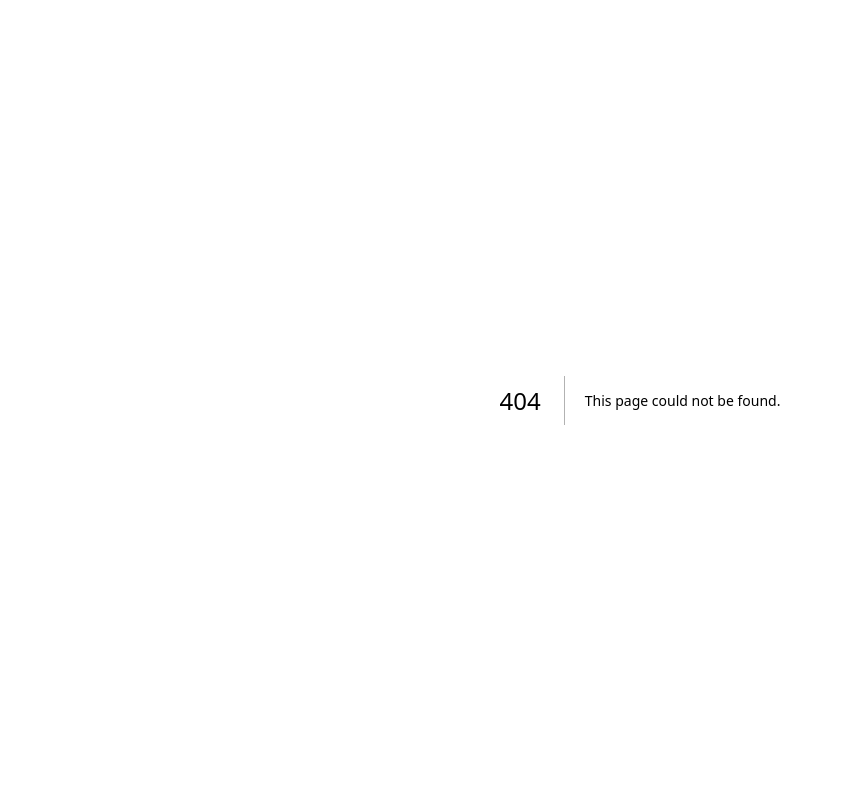
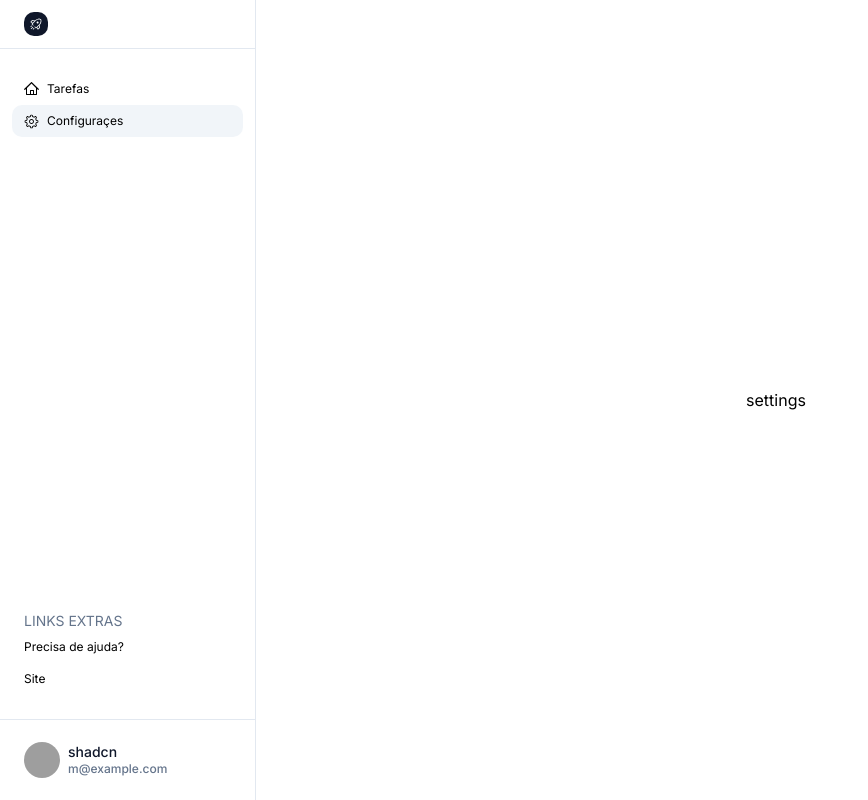
Before and after one commit to viniciusleonel/micro-saas-sample, a Next.js app: page /app/settings in a window 1280 px wide. Before the commit this address had no page. Shown: the whole page, without its empty margins (0-868 px from the left). Built offline with nearby package versions, Linux system fonts and the light colour scheme; grey boxes are pictures that could not be loaded.

Commit message:
feat: criando sidebar

```diff
--- a/package.json
+++ b/package.json
@@ -63,10 +63,11 @@
     "zod": "^3.23.8"
   },
   "devDependencies": {
+    "@rocketseat/eslint-config": "^2.2.2",
     "@types/node": "^20",
     "@types/react": "^18",
     "@types/react-dom": "^18",
-    "eslint": "^8",
+    "eslint": "^8.57.0",
     "eslint-config-next": "14.2.4",
     "postcss": "^8",
     "tailwindcss": "^3.4.1",
--- /dev/null
+++ b/src/app/app/__components/main-sidebar.tsx
@@ -0,0 +1,65 @@
+"use client";
+
+import {
+    Sidebar,
+    SidebarFooter,
+    SidebarHeader,
+    SidebarMain,
+    SidebarNav,
+    SidebarNavHeader,
+    SidebarNavHeaderTitle,
+    SidebarNavLink,
+    SidebarNavMain,
+} from "@/components/dashboard/sidebar";
+import { GearIcon, HomeIcon } from "@radix-ui/react-icons";
+import { usePathname } from "next/navigation";
+import { UserDropdown } from "./user-dropdown";
+import { Logo } from "@/components/logo";
+
+export function MainSidebar() {
+
+    const pathname = usePathname();
+
+    const isActive = (path: string) => {
+        return pathname === path;
+    };
+
+    return (
+        <Sidebar>
+            <SidebarHeader>
+                <Logo />
+            </SidebarHeader>
+
+            <SidebarMain className="flex flex-col flex-grow">
+                <SidebarNav>
+                    <SidebarNavMain>
+                        <SidebarNavLink className="flex items-center gap-2" href="/app" active={isActive("/app")}>
+                            <HomeIcon />Tarefas
+                        </SidebarNavLink>
+                        <SidebarNavLink className="flex items-center gap-2" href="/app/settings" active={isActive("/app/settings")}>
+                            <GearIcon />Configuraçes
+                        </SidebarNavLink>
+                    </SidebarNavMain>
+                </SidebarNav>
+
+                <SidebarNav className="mt-auto">
+                    <SidebarNavMain>
+                        <SidebarNavHeader>
+                            <SidebarNavHeaderTitle>
+                                Links extras
+                            </SidebarNavHeaderTitle>
+                        </SidebarNavHeader>
+                        <SidebarNavLink href="/">
+                            Precisa de ajuda?
+                        </SidebarNavLink>
+                        <SidebarNavLink href="/">Site</SidebarNavLink>
+                    </SidebarNavMain>
+                </SidebarNav>
+            </SidebarMain>
+
+            <SidebarFooter>
+                <UserDropdown />
+            </SidebarFooter>
+        </Sidebar>
+    );
+}
--- /dev/null
+++ b/src/app/app/__components/user-dropdown.tsx
@@ -0,0 +1,78 @@
+import { Avatar, AvatarFallback, AvatarImage } from "@/components/ui/avatar";
+import { Button } from "@/components/ui/button";
+import {
+    DropdownMenu,
+    DropdownMenuContent,
+    DropdownMenuGroup,
+    DropdownMenuItem,
+    DropdownMenuLabel,
+    DropdownMenuSeparator,
+    DropdownMenuTrigger,
+} from "@/components/ui/dropdown-menu";
+import { ExitIcon, GearIcon, RocketIcon } from "@radix-ui/react-icons";
+
+export function UserDropdown() {
+    return (
+        <DropdownMenu>
+            <DropdownMenuTrigger asChild>
+                <Button
+                    variant="link"
+                    className="relative h-8 flex items-center space-x-2 !px-0 justify-between w-full"
+                >
+                    <Avatar className="h-9 w-9">
+                        <AvatarImage
+                            src="/avatars/03.png"
+                            alt="@shadcn"
+                        />
+                        <AvatarFallback>SC</AvatarFallback>
+                    </Avatar>
+                    <div className="flex flex-col flex-1 text-left space-y-1">
+                        <p className="text-sm font-medium leading-none">
+                            shadcn
+                        </p>
+                        <p className="text-xs leading-none text-muted-foreground">
+                            m@example.com
+                        </p>
+                    </div>
+                </Button>
+            </DropdownMenuTrigger>
+            <DropdownMenuContent
+                className="w-56"
+                align="end"
+                forceMount
+            >
+                <DropdownMenuLabel className="font-normal">
+                    <div className="flex flex-col space-y-1">
+                        <p className="text-sm font-medium leading-none">
+                            shadcn
+                        </p>
+                        <p className="text-xs leading-none text-muted-foreground">
+                            m@example.com
+                        </p>
+                    </div>
+                </DropdownMenuLabel>
+
+                <DropdownMenuSeparator />
+
+                <DropdownMenuGroup>
+
+                    <DropdownMenuItem className="flex items-center gap-2">
+                        <GearIcon />
+                        Configuraçes
+                    </DropdownMenuItem>
+
+                    <DropdownMenuItem className="flex items-center gap-2">
+                        <RocketIcon />
+                        Upgrade
+                    </DropdownMenuItem>
+
+                </DropdownMenuGroup>
+                <DropdownMenuSeparator />
+                <DropdownMenuItem className="flex items-center gap-2">
+                    <ExitIcon />
+                    Log out
+                </DropdownMenuItem>
+            </DropdownMenuContent>
+        </DropdownMenu>
+    );
+}
--- /dev/null
+++ b/src/app/app/layout.tsx
@@ -0,0 +1,16 @@
+import { MainSidebar } from "./__components/main-sidebar";
+
+export default function AppLayout({ children }: { children: React.ReactNode }) {
+    return (
+    <div className="grid grid-cols-[16rem_1fr] gap-4">
+
+        <MainSidebar />
+
+        <main>
+            {children}
+        </main>
+
+    </div>
+
+    );
+}
--- /dev/null
+++ b/src/app/app/settings/page.tsx
@@ -0,0 +1,8 @@
+export default function SettingsPage() {
+
+    return (
+        <main className="flex  items-center justify-center h-screen">
+            <h1>settings</h1>
+        </main>
+    );
+}
--- a/src/app/auth/__components/auth-form.tsx
+++ b/src/app/auth/__components/auth-form.tsx
@@ -34,6 +34,7 @@ export function AuthForm() {
 
 
     return (
+        <div className="flex justify-center items-center h-screen">
             <div className="mx-auto max-w-md space-y-6">
                 <div className="space-y-2 text-center">
                     <h1 className="text-3xl font-bold">Sign In</h1>
@@ -59,19 +60,7 @@ export function AuthForm() {
                         Send Magic Link
                     </Button>
                 </form>
-            {/* <div className="rounded-md bg-green-50 p-4 dark:bg-green-900/20">
-                <div className="flex">
-                    <div className="flex-shrink-0">
-                        <CheckIcon className="h-5 w-5 text-green-400 dark:text-green-500" />
             </div>
-                    <div className="ml-3">
-                        <p className="text-sm font-medium text-green-800 dark:text-green-200">
-                            We've sent a magic link to your email. Check your
-                            inbox to sign in.
-                        </p>
-                    </div>
-                </div>
-            </div> */}
         </div>
     );
 }
--- a/src/app/globals.css
+++ b/src/app/globals.css
@@ -5,46 +5,46 @@
 @layer base {
     :root {
         --background: 0 0% 100%;
-        --foreground: 240 10% 3.9%;
+        --foreground: 222.2 84% 4.9%;
         --card: 0 0% 100%;
-        --card-foreground: 240 10% 3.9%;
+        --card-foreground: 222.2 84% 4.9%;
         --popover: 0 0% 100%;
-        --popover-foreground: 240 10% 3.9%;
-        --primary: 240 5.9% 10%;
-        --primary-foreground: 0 0% 98%;
-        --secondary: 240 4.8% 95.9%;
-        --secondary-foreground: 240 5.9% 10%;
-        --muted: 240 4.8% 95.9%;
-        --muted-foreground: 240 3.8% 46.1%;
-        --accent: 240 4.8% 95.9%;
-        --accent-foreground: 240 5.9% 10%;
+        --popover-foreground: 222.2 84% 4.9%;
+        --primary: 222.2 47.4% 11.2%;
+        --primary-foreground: 210 40% 98%;
+        --secondary: 210 40% 96.1%;
+        --secondary-foreground: 222.2 47.4% 11.2%;
+        --muted: 210 40% 96.1%;
+        --muted-foreground: 215.4 16.3% 46.9%;
+        --accent: 210 40% 96.1%;
+        --accent-foreground: 222.2 47.4% 11.2%;
         --destructive: 0 84.2% 60.2%;
-        --destructive-foreground: 0 0% 98%;
-        --border: 240 5.9% 90%;
-        --input: 240 5.9% 90%;
-        --ring: 240 5.9% 10%;
-        --radius: 0.5rem;
-        }
+        --destructive-foreground: 210 40% 98%;
+        --border: 214.3 31.8% 91.4%;
+        --input: 214.3 31.8% 91.4%;
+        --ring: 222.2 84% 4.9%;
+        --radius: 0.75rem;
+    }
 
-        .dark {
-        --background: 240 10% 3.9%;
-        --foreground: 0 0% 98%;
-        --card: 240 10% 3.9%;
-        --card-foreground: 0 0% 98%;
-        --popover: 240 10% 3.9%;
-        --popover-foreground: 0 0% 98%;
-        --primary: 0 0% 98%;
-        --primary-foreground: 240 5.9% 10%;
-        --secondary: 240 3.7% 15.9%;
-        --secondary-foreground: 0 0% 98%;
-        --muted: 240 3.7% 15.9%;
-        --muted-foreground: 240 5% 64.9%;
-        --accent: 240 3.7% 15.9%;
-        --accent-foreground: 0 0% 98%;
+    .dark {
+        --background: 222.2 84% 4.9%;
+        --foreground: 210 40% 98%;
+        --card: 222.2 84% 4.9%;
+        --card-foreground: 210 40% 98%;
+        --popover: 222.2 84% 4.9%;
+        --popover-foreground: 210 40% 98%;
+        --primary: 210 40% 98%;
+        --primary-foreground: 222.2 47.4% 11.2%;
+        --secondary: 217.2 32.6% 17.5%;
+        --secondary-foreground: 210 40% 98%;
+        --muted: 217.2 32.6% 17.5%;
+        --muted-foreground: 215 20.2% 65.1%;
+        --accent: 217.2 32.6% 17.5%;
+        --accent-foreground: 210 40% 98%;
         --destructive: 0 62.8% 30.6%;
-        --destructive-foreground: 0 0% 98%;
-        --border: 240 3.7% 15.9%;
-        --input: 240 3.7% 15.9%;
-        --ring: 240 4.9% 83.9%;
-        }
+        --destructive-foreground: 210 40% 98%;
+        --border: 217.2 32.6% 17.5%;
+        --input: 217.2 32.6% 17.5%;
+        --ring: 212.7 26.8% 83.9;
     }
+}
--- a/src/app/layout.tsx
+++ b/src/app/layout.tsx
@@ -18,7 +18,7 @@ export default function RootLayout({
     return (
         <html lang="en">
             <body className={inter.className}>
-              {children}
+                {children}
                 <Toaster />
             </body>
         </html>
--- /dev/null
+++ b/src/components/dashboard/sidebar.tsx
@@ -0,0 +1,104 @@
+import Link from "next/link";
+
+import { cn } from "@/lib/utils";
+
+export type SidebarGenericProps<T = unknown> = {
+    children: React.ReactNode;
+    className?: string;
+} & T;
+
+export function Sidebar({ children, className }: SidebarGenericProps) {
+    return (
+        <aside className={cn(["border-r border-border flex flex-col space-y-6", className])}>
+            {children}
+        </aside>
+    );
+}
+
+export function SidebarHeader({ children, className }: SidebarGenericProps) {
+    return (
+        <header className={cn(["p-6 py-3 border-b border-border", className])}>
+            {children}
+        </header>
+    );
+}
+export function SidebarHeaderTitle({ children, className }: SidebarGenericProps) {
+    return (
+        <h2 className={cn(["", className])}>
+            {children}
+        </h2>
+    );
+}
+
+export function SidebarMain({ children, className }: SidebarGenericProps) {
+    return (
+        <main className={cn([" px-3 ", className])}>
+            {children}
+        </main>
+    );
+}
+
+export function SidebarNav({ children, className }: SidebarGenericProps) {
+    return (
+        <nav className={cn(["", className])}>
+            {children}
+        </nav>
+    );
+}
+
+export function SidebarNavHeader({ children, className }: SidebarGenericProps) {
+    return (
+        <header className={cn(["", className])}>
+            {children}
+        </header>
+    );
+}
+
+export function SidebarNavHeaderTitle({ children, className }: SidebarGenericProps) {
+    return (
+        <h4 className={cn(["text-sm uppercase ml-3 text-muted-foreground", className])}>
+            {children}
+        </h4>
+    );
+}
+
+export function SidebarNavMain({ children, className }: SidebarGenericProps) {
+    return (
+        <main className={cn(["flex flex-col", className])}>
+            {children}
+        </main>
+    );
+}
+
+type SidebarNavLinkProps = {
+    href: string;
+    active?: boolean;
+};
+
+export function SidebarNavLink({
+    href,
+    children,
+    className,
+    active,
+}: SidebarGenericProps<SidebarNavLinkProps>) {
+    return (
+        <Link
+            href={href}
+            className={cn([
+                "text-xs px-3 py-2 rounded-md",
+                active ? "bg-secondary" : "",
+                className,
+            ])}
+        >
+            {children}
+        </Link>
+    );
+}
+
+export function SidebarFooter({ children, className }: SidebarGenericProps) {
+    return (
+        <footer className={cn(["p-6 mt-auto border-t border-border", className])}>
+            {children}
+        </footer>
+    );
+}
--- /dev/null
+++ b/src/components/logo.tsx
@@ -0,0 +1,9 @@
+import { RocketIcon } from "@radix-ui/react-icons";
+
+export function Logo() {
+    return (
+        <div className="bg-primary h-6 w-6 flex items-center justify-center rounded-md">
+            <RocketIcon className="w-3 h-3 text-primary-foreground" />
+        </div>
+    )
+}
--- a/src/lib/get-url.ts
+++ b/src/lib/get-url.ts
@@ -1,5 +1,8 @@
 export function getUrl(path?: string) {
+    // Define a URL base a partir de uma variável de ambiente ou usa uma string vazia como padrão
     const baseUrl = process.env.NEXT_PUBLIC_APP_URL || ""
+    // Normaliza o caminho fornecido para garantir que ele comece com uma barra, a menos que seja nulo, nesse caso usa '/'
     const normalizedPath = path && !path.startsWith('/') ? `/${path}` : path || '/'
+    // Retorna a URL completa concatenando a URL base com o caminho normalizado
     return `${baseUrl}${normalizedPath}`;
 }
```
Also changed, not shown: src/middleware.ts (+6 -1 lines), 2 other files (tests, documents, lock files or other folders). Lines whose indentation alone changed are shown as unchanged.
